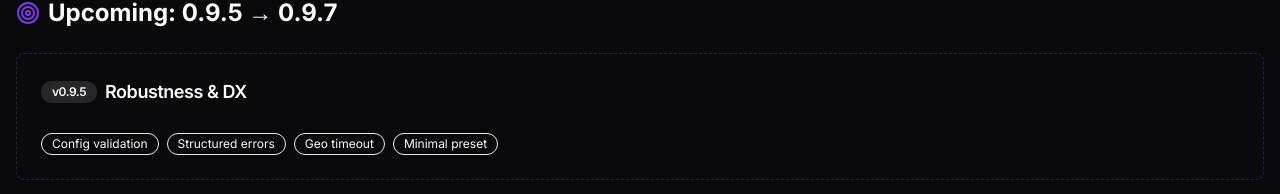
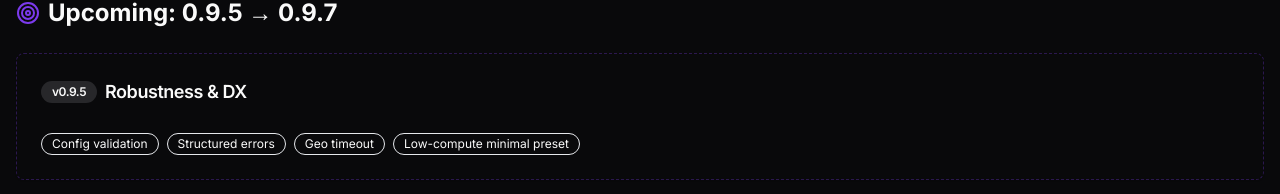
Before and after one commit to IntegerAlex/fingerprint-oss, a Next.js app in the folder fingerprint-oss-demo/: page /roadmap in a window 1280 px wide. Shown: the part 2700-2894 px from the top of the page. Built offline with nearby package versions, Linux system fonts and the light colour scheme.

Commit message:
docs(roadmap): document 0.9.5 features and update release history Update the project changelog and roadmap component to reflect the upcoming 0.9.5 release focused on robustness
Co-authored-by: gitbot <gitbot@gossorg.in>

```diff
--- a/fingerprint-oss-demo/components/roadmap.tsx
+++ b/fingerprint-oss-demo/components/roadmap.tsx
@@ -110,7 +110,7 @@ const RELEASE_HISTORY = [
 ];
 
 const FUTURE_ROADMAP = [
-  { version: "0.9.5", theme: "Robustness & DX", focus: ["Config validation", "Structured errors", "Geo timeout", "Minimal preset"] },
+  { version: "0.9.5", theme: "Robustness & DX", focus: ["Config validation", "Structured errors", "Geo timeout", "Low-compute minimal preset"] },
   { version: "0.9.6", theme: "Config & Extensibility", focus: ["Custom geo endpoint", "Feature flags", "Plugin hooks", "Lazy loading"] },
   { version: "0.9.7", theme: "Advanced & Hardening", focus: ["Connection type", "CSP-friendly", "SRI hashes", "Pre-1.0 audit"] },
 ];
```
Also changed, not shown: 1 other file (tests, documents, lock files or other folders).
